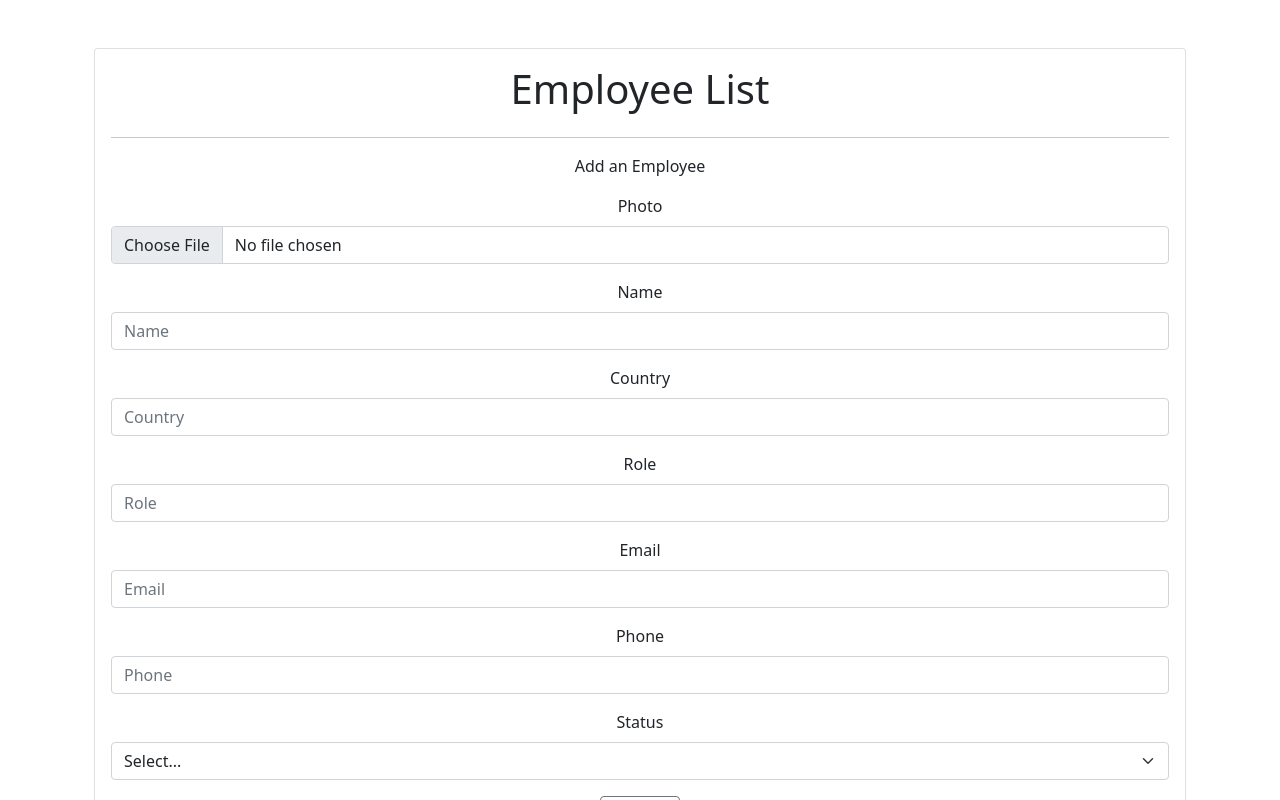
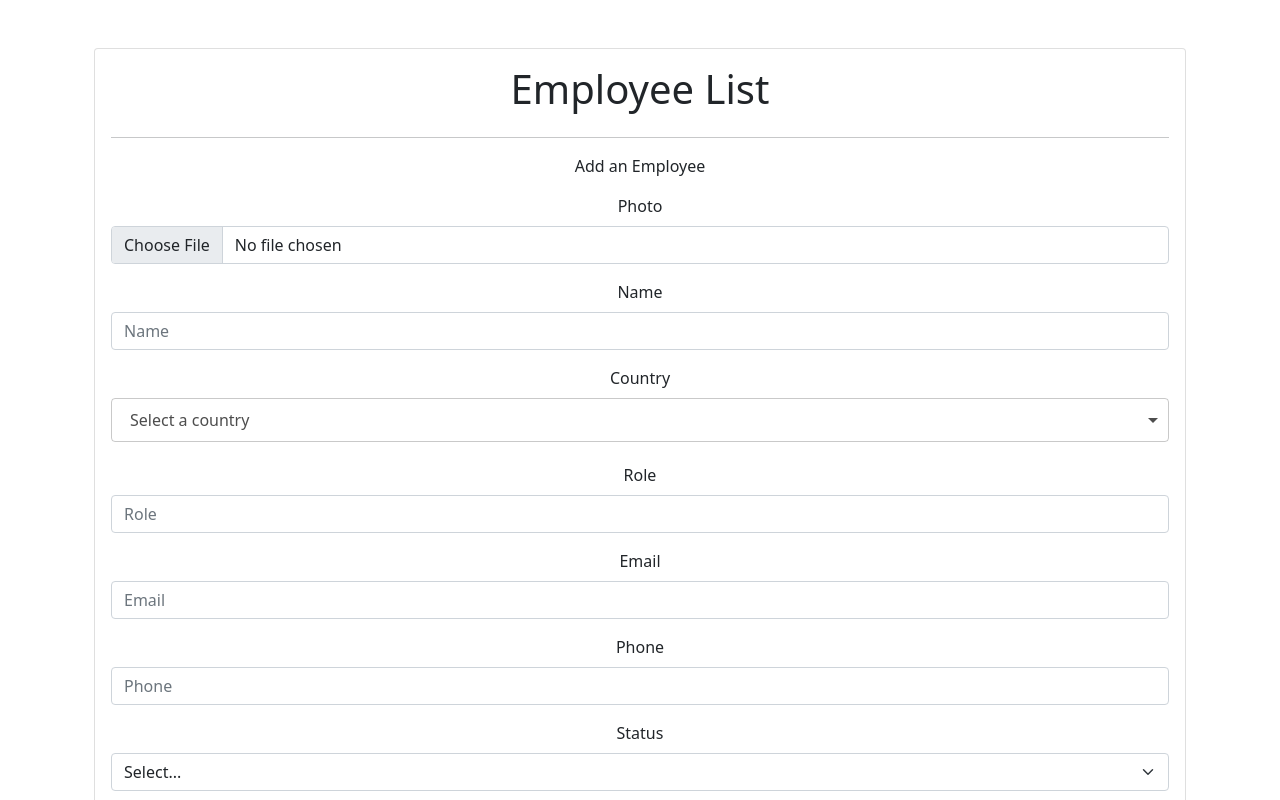
Before and after one commit to ariscjj/BridgeIn_EmployeePage, a React (Create React App) app: page / in a window 1280 px wide. Shown: the top 800 px of the page. Built offline with nearby package versions, Linux system fonts and the light colour scheme; no server answers; the database is empty.

Commit message:
added flag functionality

```diff
--- a/package.json
+++ b/package.json
@@ -11,7 +11,9 @@
     "firebase": "^9.8.3",
     "react": "^18.1.0",
     "react-dom": "^18.1.0",
+    "react-flags-select": "^2.2.3",
     "react-scripts": "5.0.1",
+    "react-world-flags": "^1.5.0",
     "web-vitals": "^2.1.4"
   },
   "scripts": {
--- a/src/components/employees/EmployeeInput.js
+++ b/src/components/employees/EmployeeInput.js
@@ -1,4 +1,5 @@
 import React, { useState } from 'react';
+import ReactFlagsSelect from "react-flags-select";
 
 export default function EmployeeInput(props){
   const [photo, setPhoto] = useState("");
@@ -46,13 +47,20 @@ export default function EmployeeInput(props){
         </div>
         <div className="mb-3">
           <label for="exampleFormControlInput1" class="form-label">Country</label>
-          <input
+          <ReactFlagsSelect
             value={country}
-            onChange={(e) => setCountry(e.target.value)}
+            searchable={true}
+            selected={country}
+            onSelect={(country) => setCountry(country)}
+          />
 
-            type="text"
-            className="form-control"
-            placeholder="Country" />
+          {/* <input */}
+          {/*   value={country} */}
+          {/*   onChange={(e) => setCountry(e.target.value)} */}
+
+          {/*   type="text" */}
+          {/*   className="form-control" */}
+          {/*   placeholder="Country" /> */}
         </div>
         <div className="mb-3">
           <label for="exampleFormControlInput1" class="form-label">Role</label>
--- a/src/components/employees/EmployeeTable.js
+++ b/src/components/employees/EmployeeTable.js
@@ -1,4 +1,5 @@
 import React from 'react';
+import Flag from "react-world-flags";
 
 import StatusBox from "../../common/StatusBox";
 
@@ -63,12 +64,14 @@ export default function EmployeeTable(props){
 
                 <td>{employee.name}</td>
                 <td>
-                  <img src={flagURL}
-                    alt="countryflag"
-                    width="40"
-                    height="30"
-                    className="bi"
-                    viewBox="0 0 16 24" />
+                  <Flag code={employee.country} width="40" />
+
+                  {/* <img src={flagURL} */}
+                  {/*   alt="countryflag" */}
+                  {/*   width="40" */}
+                  {/*   height="30" */}
+                  {/*   className="bi" */}
+                  {/*   viewBox="0 0 16 24" /> */}
                     <p>{employee.country}</p></td>
                 <td>{employee.role}</td>
                 <td><p><b>Email:</b> {employee.email}
```
Also changed, not shown: 1 other file (tests, documents, lock files or other folders).
